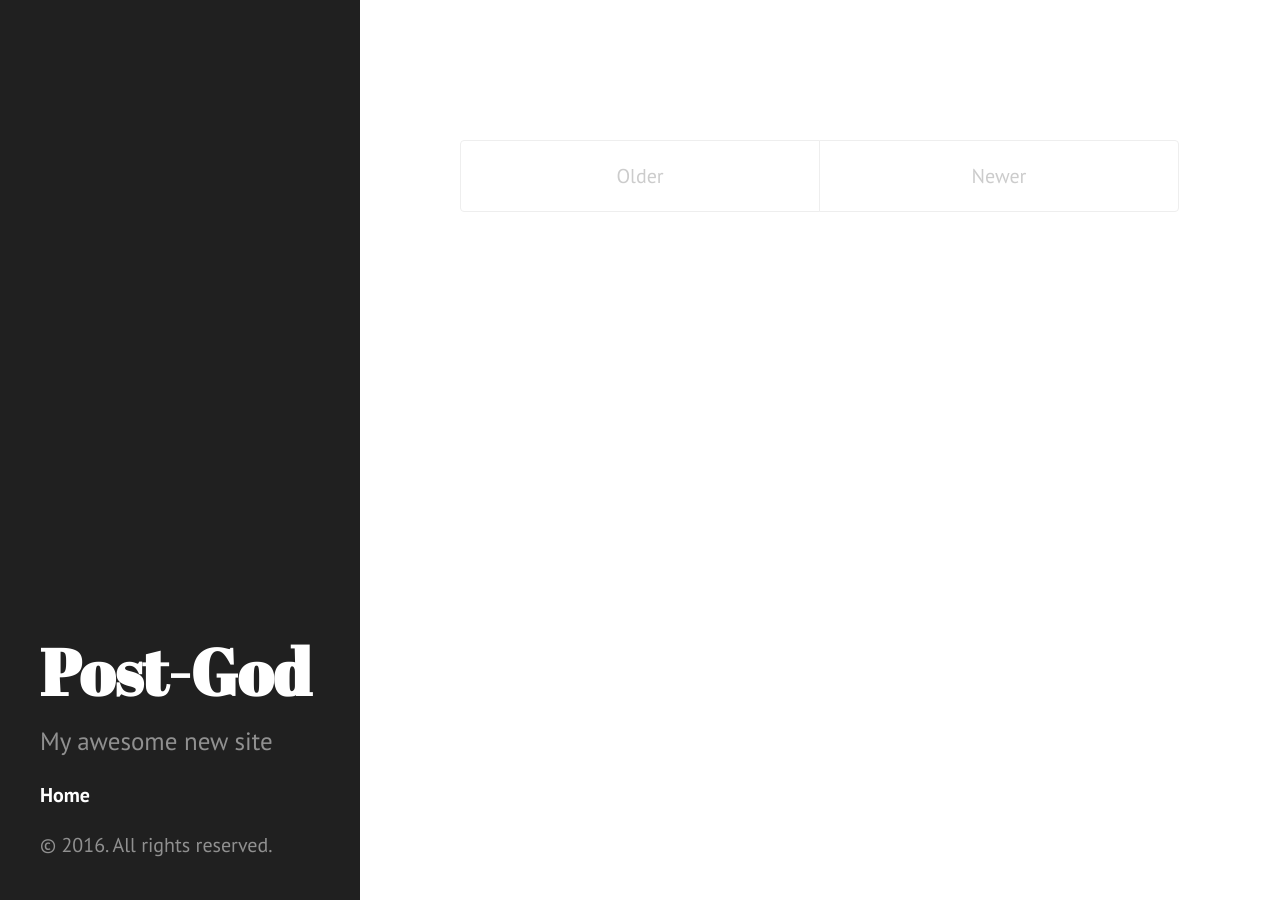
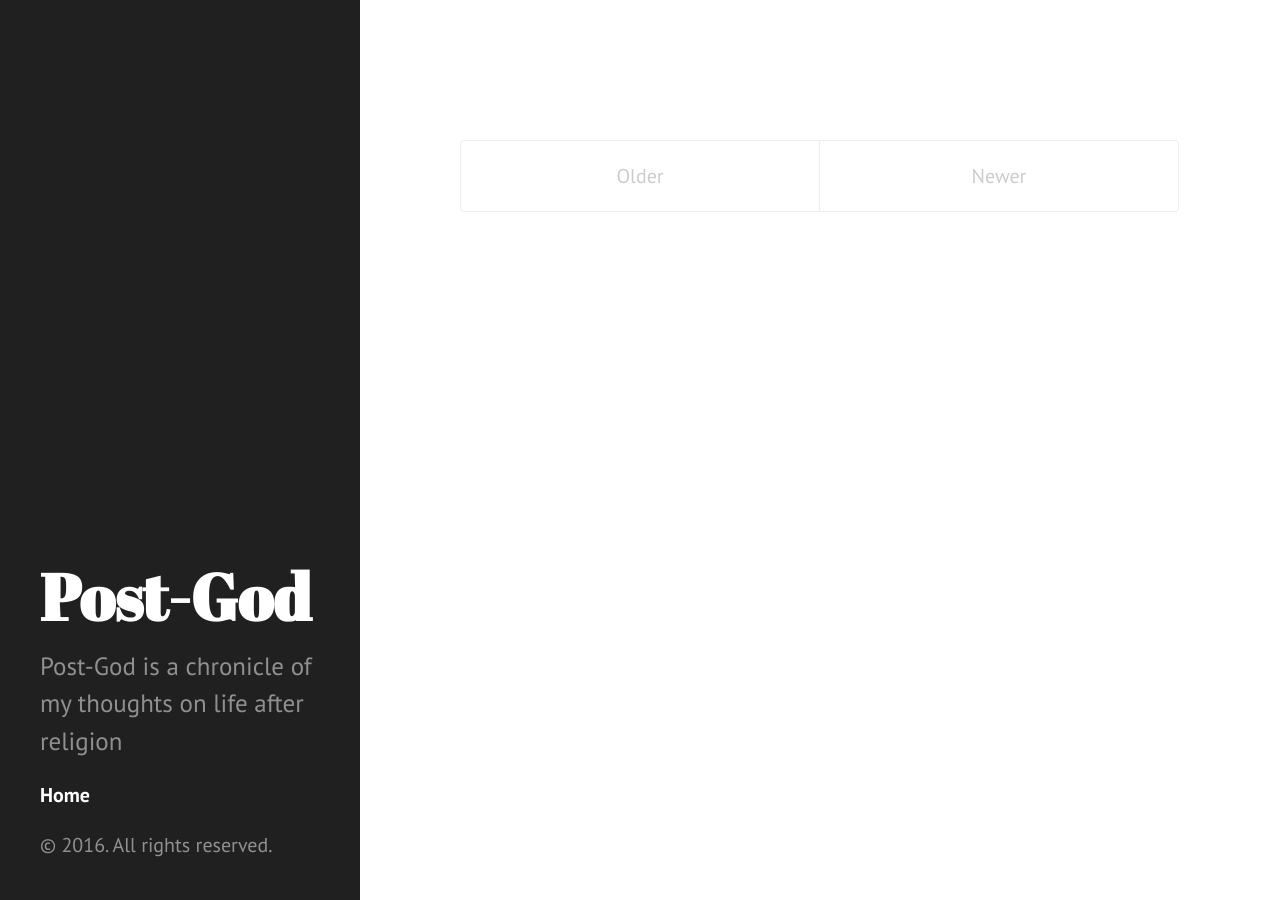
Before and after one commit to postgod/postgod.github.io, a Jekyll site: the page built from index.html, in a window 1280 px wide. Built offline with Jekyll 4.4.1, drawn with Linux system fonts in a browser that asks for light colours; the list of posts is cut into pages by our own code.

Commit message:
Update _config.yml

```diff
--- a/_config.yml
+++ b/_config.yml
@@ -1,8 +1,8 @@
 excerpt_separator: ""
-pygments: true
+highlighter: rouge
 markdown: kramdown
 url: http://postgod.github.io
 title: Post-God
-tagline: A log of everyday life
-description: My awesome new site
+tagline: Thoughts on life after deconversion
+description: Post-God is a chronicle of my thoughts on life after religion
 paginate: 5
```
